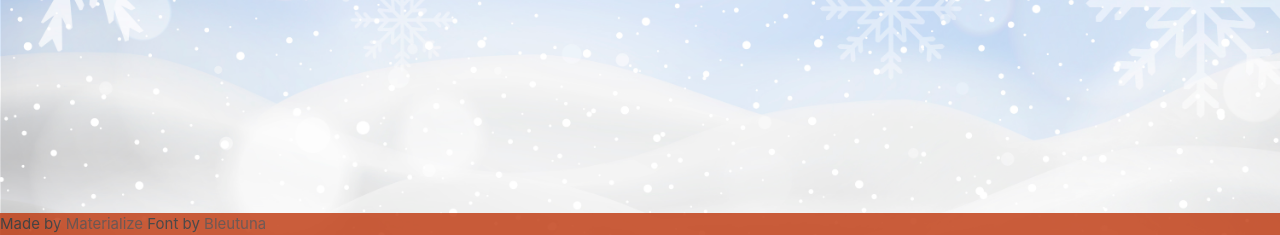
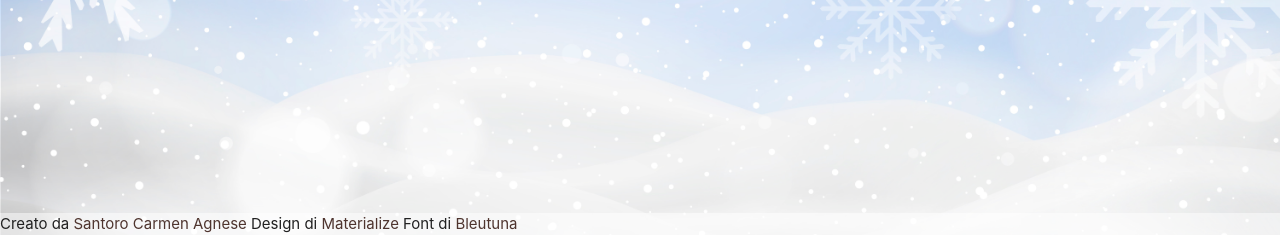
Before and after one commit to Magicianred/PomoDo, a plain HTML site: page index.html in a window 1280 px wide. Shown: the part 565-800 px from the top of the page. Drawn offline with Linux system fonts and the light colour scheme.

Commit message:
Eliminati pezzi di codice inutile e sistemato il footer

```diff
--- a/css/style.css
+++ b/css/style.css
@@ -33,16 +33,6 @@ p {
 
 .sidenav-trigger {
   color: #26a69a;
-}
-
-.parallax-container {
-  min-height: 380px;
-  line-height: 0;
-  height: auto;
-  color: rgba(255,255,255,.9);
-}
-.parallax-container .section {
-  width: 100%;
 }
 
 @media only screen and (max-width : 992px) {
@@ -131,18 +121,14 @@ p {
 
 footer{
   position: relative;
-  z-index: 10;
-  width: 100vw;
-  bottom: 0;
   display: flex;
 }
 
 .page-footer {
   display: flex;
-  flex-direction: column;
   position: fixed;
-  z-index: 10;
-  width: 100vw;
+  width: 100%;
   bottom: 0;
   padding-top: unset;
+  background:rgba(255,255,255,0.5);
 }
--- a/index.html
+++ b/index.html
@@ -79,10 +79,11 @@
   </div>
 </main>
 
-<footer class="page-footer trasparente deep-orange darken-4">
+<footer class="page-footer">
   <div class="grey-text text-darken-4">
-    Made by <a class="brown-text text-darken-3" href="http://materializecss.com">Materialize</a>
-    Font by <a href="http://www.bleutuna.com/" class="brown-text text-darken-3">Bleutuna</a>
+    Creato da <a class="brown-text text-darken-3" href="http://www.carmensantoro.it">Santoro Carmen Agnese</a>
+    Design di <a class="brown-text text-darken-3" href="http://materializecss.com">Materialize</a>
+    Font di <a href="http://www.bleutuna.com/" class="brown-text text-darken-3">Bleutuna</a>
   </div>
 </footer>
 
```
